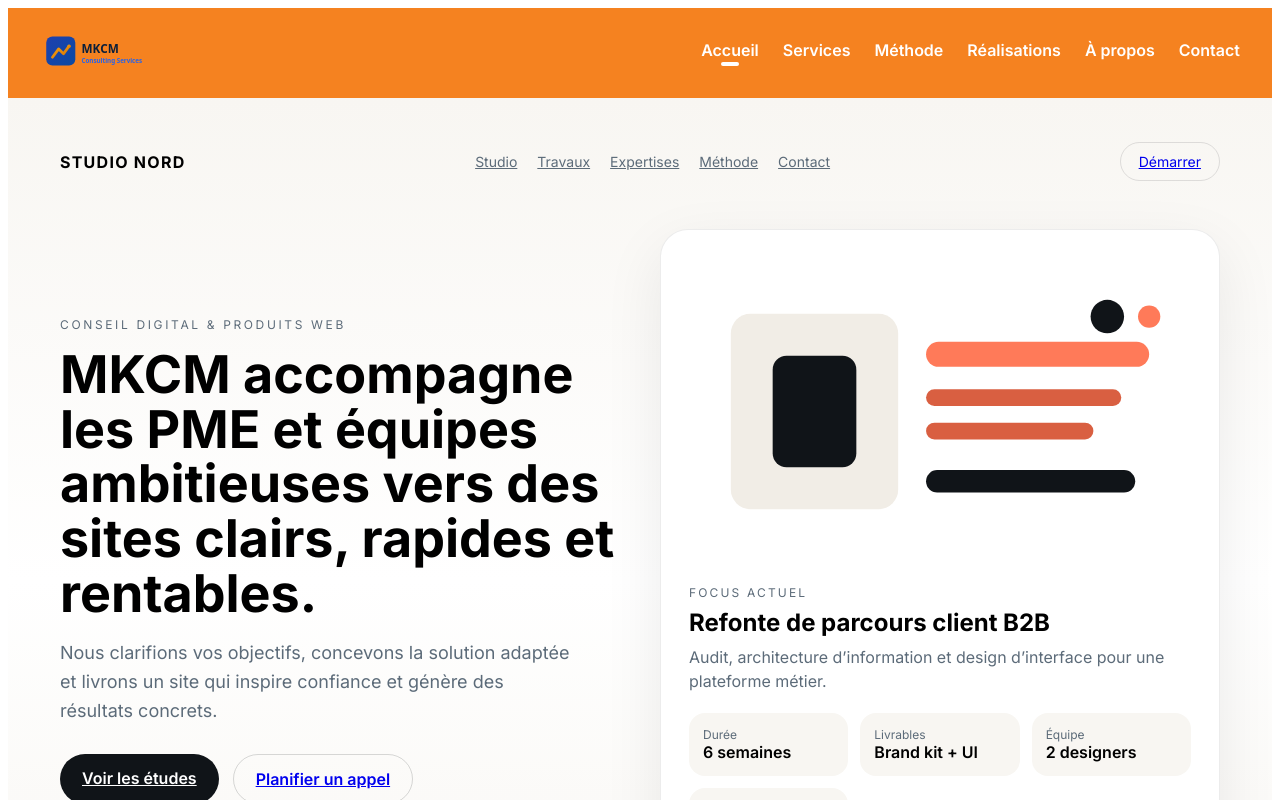
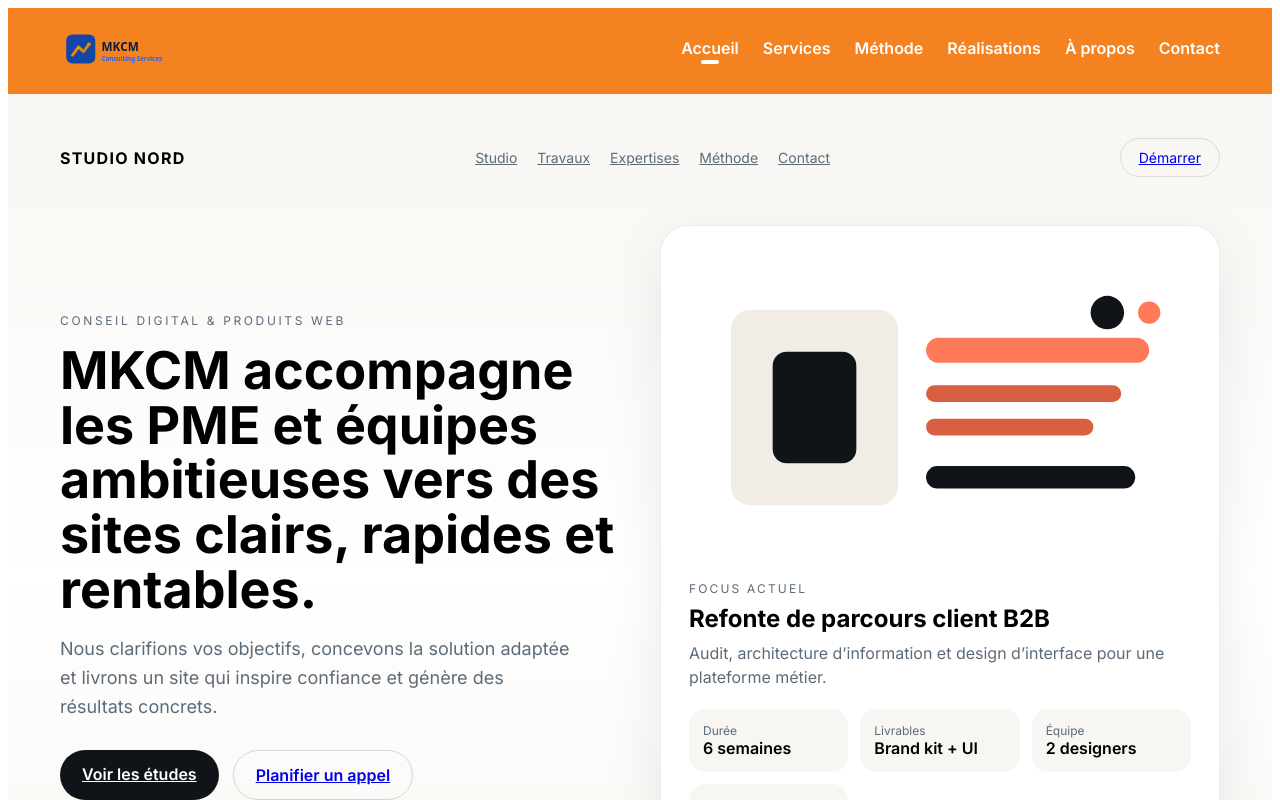
Before and after one commit to YvetteMariee/mkcm-site, a Next.js app: page / in a window 1280 px wide. Shown: the top 800 px of the page. Built offline with nearby package versions, Linux system fonts and the light colour scheme.

Commit message:
Align navigation and footer links

```diff
--- a/src/components/footer.tsx
+++ b/src/components/footer.tsx
@@ -26,12 +26,12 @@ export default function Footer() {
         <div>
           <div style={{ fontWeight: 700, marginBottom: 12 }}>Liens utiles</div>
           <div style={{ display: "grid", gap: 8, fontSize: 13 }}>
+            <a href="/">Accueil</a>
             <a href="/services">Services</a>
             <a href="/methodes">Méthode</a>
             <a href="/realisations">Réalisations</a>
             <a href="/a-propos">À propos</a>
             <a href="/contact">Contact</a>
-            <a href="/mentions-legales">Mentions légales</a>
           </div>
         </div>
         <div>
--- a/src/components/navbar.tsx
+++ b/src/components/navbar.tsx
@@ -12,9 +12,9 @@ export default function Navbar() {
     <header style={{ width: "100%", backgroundColor: "#f58220" }}>
       <nav
         style={{
-          maxWidth: 1200,
+          maxWidth: 1160,
           margin: "0 auto",
-          padding: "18px 24px",
+          padding: "16px 24px",
           display: "flex",
           alignItems: "center",
           justifyContent: "space-between",
```
